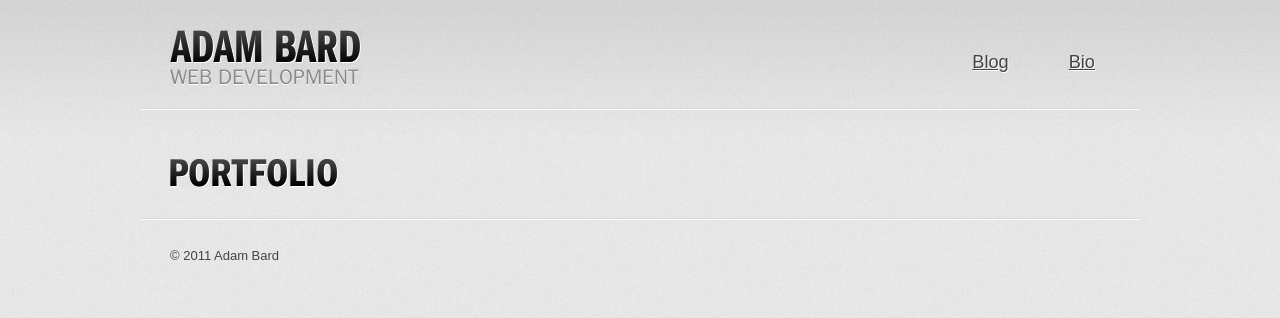
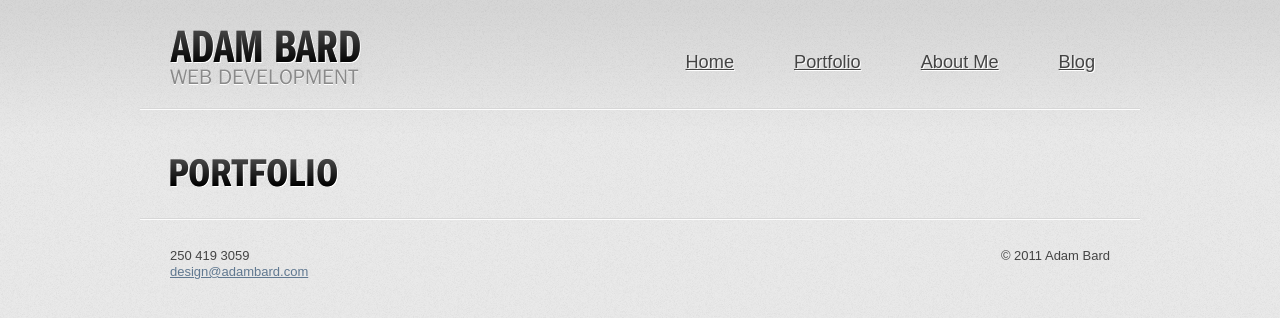
Before and after one commit to adambard/Freelance-Website, a Django app: template templates/tags.html in a window 1280 px wide. Shown: the top 318 px of the page. Run offline with Django 3.2, Linux system fonts and the light colour scheme; the template is opened without the code that fills it, so the values that code supplies are empty; parts of the project's set-up code (start-up, migrations or seed data) failed here and were passed over; some libraries are stand-ins or nearby versions.

Commit message:
Added contact info to footer

```diff
--- a/media/css/style.css
+++ b/media/css/style.css
@@ -428,6 +428,9 @@ ul.tags li a:hover{
 footer{
 	background: transparent url('../images/seperator.png') repeat-x top left;
 }
+footer .copy{
+	float: right;
+}
 
 
 
--- a/templates/base.html
+++ b/templates/base.html
@@ -42,8 +42,10 @@
 	<h1>{% block header %}Adam Bard, Web Developer{% endblock %}<a href="/"></a></h1>
 		<nav>
 			<ul>
-				<li><a href="/bio/">Bio</a></li>
 				<li><a href="http://posterous.adambard.com/">Blog</a></li>
+				<li><a href="/bio/">About Me</a></li>
+				<li><a href="/portfolio/">Portfolio</a></li>
+				<li><a href="/">Home</a></li>
 			</ul>
 		</nav>
     </header>
@@ -54,7 +56,10 @@
 
     <footer>
 	{% block footer %}
-		<p>&copy; 2011 Adam Bard</p>
+		<p class="copy">&copy; 2011 Adam Bard</p>
+		<p class="contact">
+		250 419 3059<br />
+		<a href="mailto:design@adambard.com">design@adambard.com</a>
 	{% endblock %}
     </footer>
   </div> <!--! end of #container -->
--- a/templates/core/index.html
+++ b/templates/core/index.html
@@ -44,10 +44,10 @@
 	<div id="portfolio" class="right column">
 		<h2>Portfolio</h2>
 		<ul>
-			{% for p in portfolio_items %}
+			{% with portfolio_items|random as p %}
 			{% include "core/partial/portfolioitem.html" %}
 
-			{% endfor %}
+			{% endwith %}
 		</ul>
 	</div>
 </div>
```
Also changed, not shown: freelance/core/tests/models.py (+0 -14 lines), db/freelance.sqlite.
